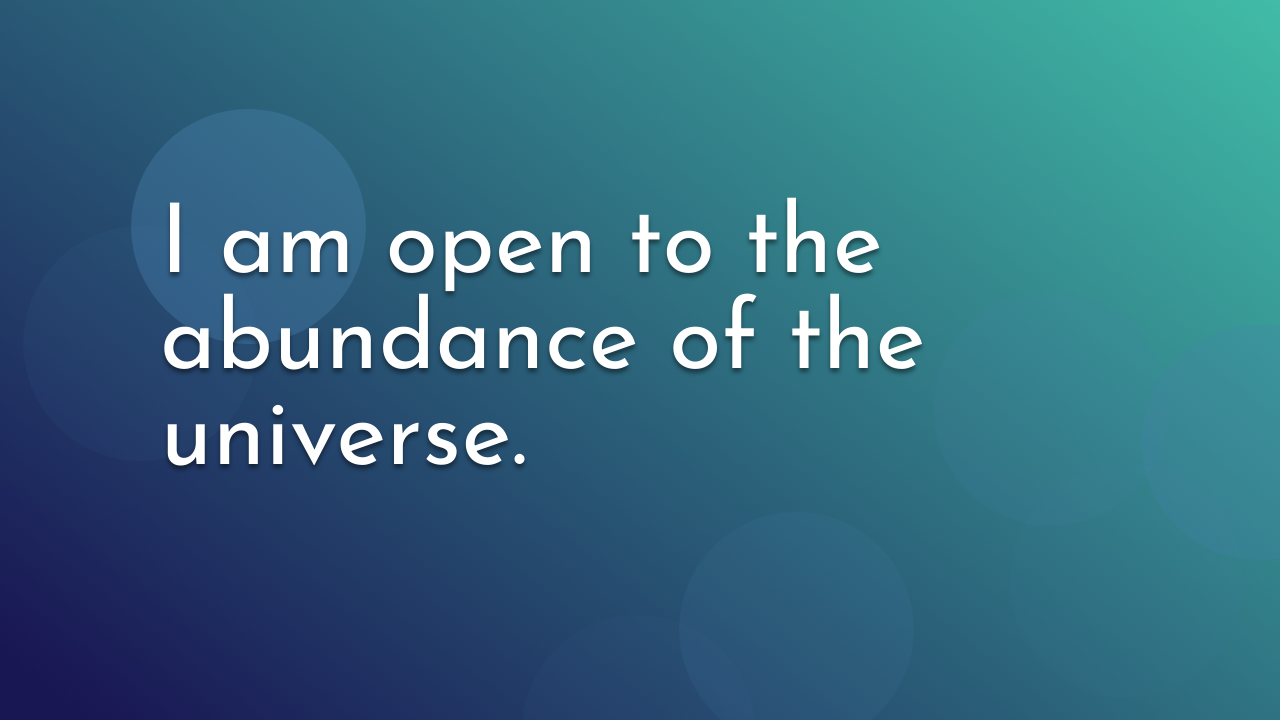
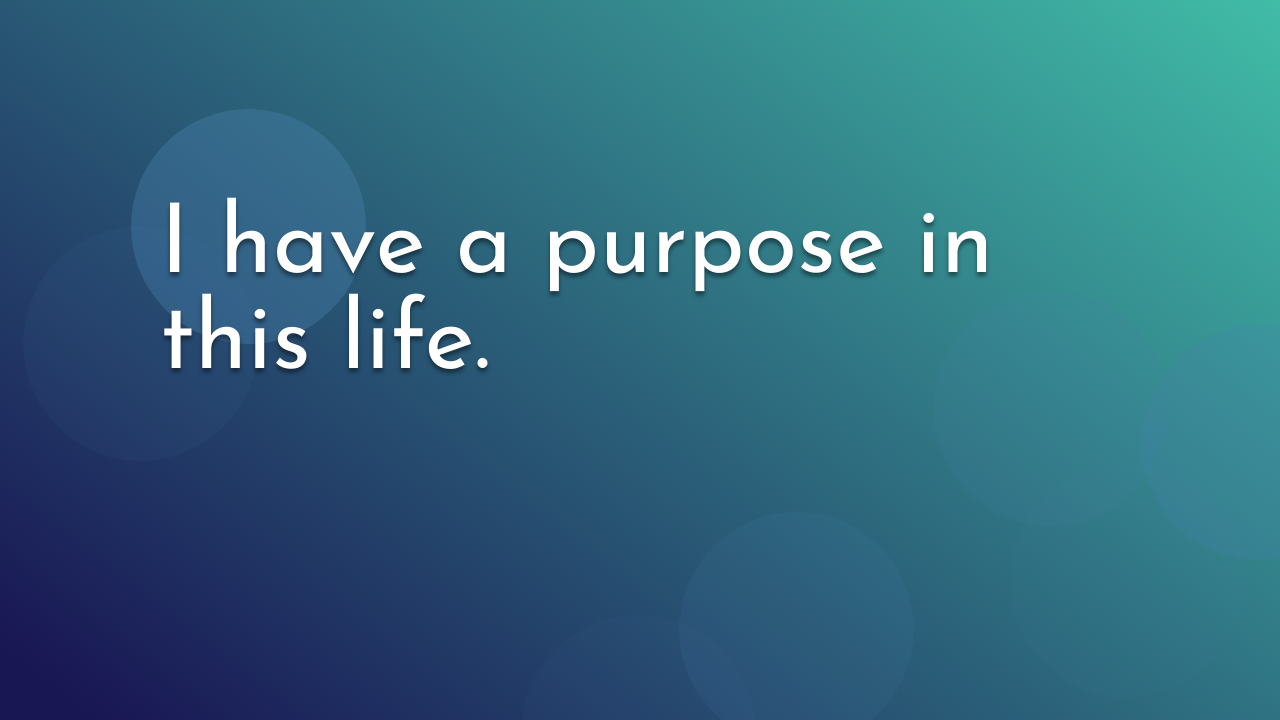
Before and after one commit to Kamori/daily-mantra.com, a plain HTML site: page docs/index.html in a window 1280 px wide. Shown: the top 720 px of the page. Drawn offline with Linux system fonts and the light colour scheme.

Commit message:
Setting mantra for 2020-10-21

```diff
--- a/docs/index.html
+++ b/docs/index.html
@@ -23,7 +23,7 @@
     <div class="circle circle7"></div>
     <div class="circle circle8"></div>
     <div class="mantra">
-      I am open to the abundance of the universe.
+      I have a purpose in this life.
     </div>
         <a
       href="https://github.com/kamori/daily-mantra.com"
```
